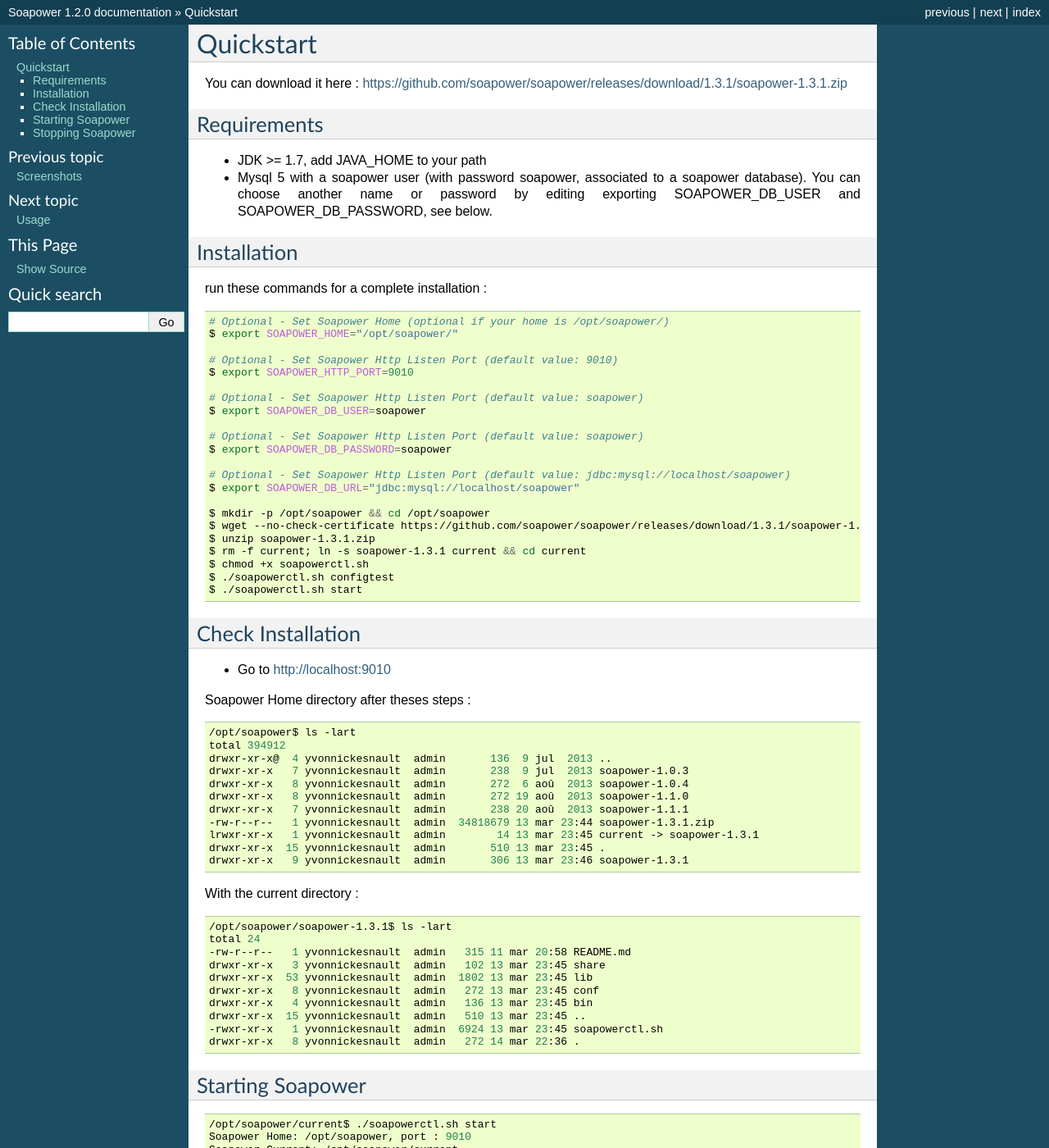
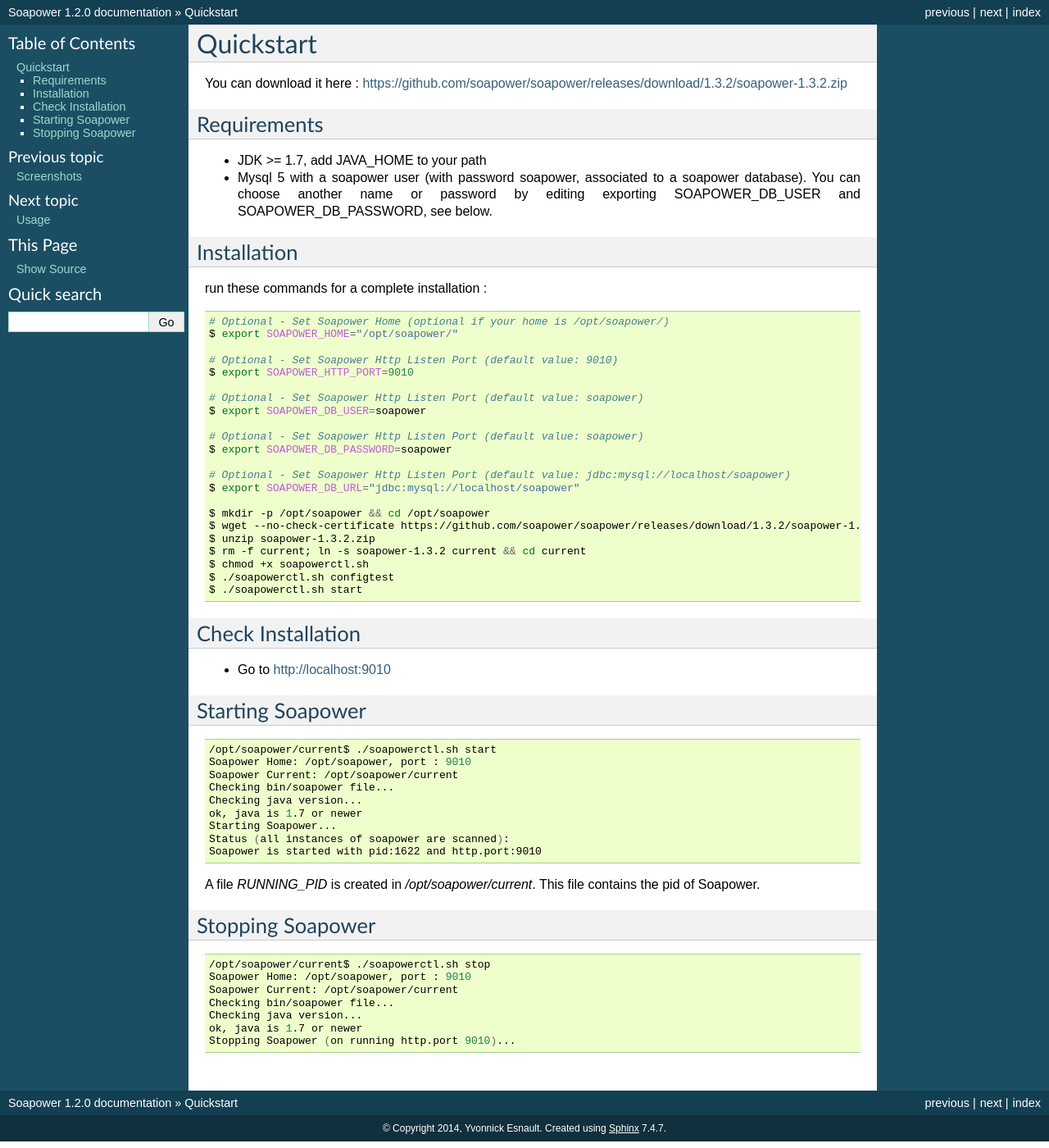
Before and after one commit to soapower/docs, a Sphinx documentation site: the page built from source/install.txt, in a window 1280 px wide and 1400 px high. Shown: the whole window at 82% size. Built offline with Sphinx 7.4.7, drawn with Linux system fonts in a browser that asks for light colours.

```diff
--- a/source/install.txt
+++ b/source/install.txt
@@ -1,7 +1,7 @@
 Quickstart
 ==========
 
-You can download it here : https://github.com/soapower/soapower/releases/download/1.3.1/soapower-1.3.1.zip
+You can download it here : https://github.com/soapower/soapower/releases/download/1.3.2/soapower-1.3.2.zip
 
 Requirements
 -----------
@@ -33,9 +33,9 @@ run these commands for a complete installation :
     $ export SOAPOWER_DB_URL="jdbc:mysql://localhost/soapower"
 
     $ mkdir -p /opt/soapower && cd /opt/soapower
-    $ wget --no-check-certificate https://github.com/soapower/soapower/releases/download/1.3.1/soapower-1.3.1.zip -O soapower-1.3.1.zip
-    $ unzip soapower-1.3.1.zip
-    $ rm -f current; ln -s soapower-1.3.1 current && cd current
+    $ wget --no-check-certificate https://github.com/soapower/soapower/releases/download/1.3.2/soapower-1.3.2.zip -O soapower-1.3.2.zip
+    $ unzip soapower-1.3.2.zip
+    $ rm -f current; ln -s soapower-1.3.2 current && cd current
     $ chmod +x soapowerctl.sh
     $ ./soapowerctl.sh configtest
     $ ./soapowerctl.sh start
@@ -44,37 +44,6 @@ Check Installation
 ------------------
 
 * Go to http://localhost:9010
-
-Soapower Home directory after theses steps :
-
-.. code-block:: sh
-
-    /opt/soapower$ ls -lart
-    total 394912
-    drwxr-xr-x@  4 yvonnickesnault  admin       136  9 jul  2013 ..
-    drwxr-xr-x   7 yvonnickesnault  admin       238  9 jul  2013 soapower-1.0.3
-    drwxr-xr-x   8 yvonnickesnault  admin       272  6 aoû  2013 soapower-1.0.4
-    drwxr-xr-x   8 yvonnickesnault  admin       272 19 aoû  2013 soapower-1.1.0
-    drwxr-xr-x   7 yvonnickesnault  admin       238 20 aoû  2013 soapower-1.1.1
-    -rw-r--r--   1 yvonnickesnault  admin  34818679 13 mar 23:44 soapower-1.3.1.zip
-    lrwxr-xr-x   1 yvonnickesnault  admin        14 13 mar 23:45 current -> soapower-1.3.1
-    drwxr-xr-x  15 yvonnickesnault  admin       510 13 mar 23:45 .
-    drwxr-xr-x   9 yvonnickesnault  admin       306 13 mar 23:46 soapower-1.3.1
-
-With the current directory :
-
-.. code-block:: sh
-
-    /opt/soapower/soapower-1.3.1$ ls -lart
-    total 24
-    -rw-r--r--   1 yvonnickesnault  admin   315 11 mar 20:58 README.md
-    drwxr-xr-x   3 yvonnickesnault  admin   102 13 mar 23:45 share
-    drwxr-xr-x  53 yvonnickesnault  admin  1802 13 mar 23:45 lib
-    drwxr-xr-x   8 yvonnickesnault  admin   272 13 mar 23:45 conf
-    drwxr-xr-x   4 yvonnickesnault  admin   136 13 mar 23:45 bin
-    drwxr-xr-x  15 yvonnickesnault  admin   510 13 mar 23:45 ..
-    -rwxr-xr-x   1 yvonnickesnault  admin  6924 13 mar 23:45 soapowerctl.sh
-    drwxr-xr-x   8 yvonnickesnault  admin   272 14 mar 22:36 .
 
 
 Starting Soapower
```
